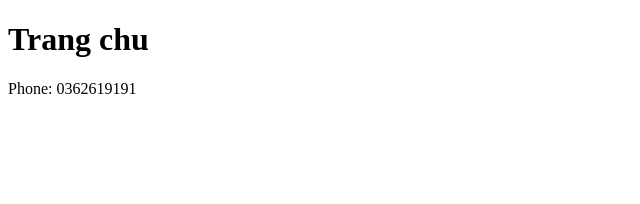
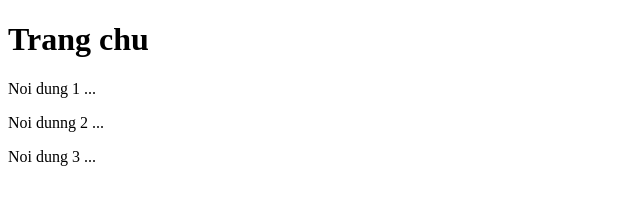
Before and after one commit to vinh204/lebaend, a plain HTML site: page index.html in a window 1280 px wide. Shown: the whole page, without its empty margins (0-640 px from the left). Drawn offline with Linux system fonts and the light colour scheme.

Commit message:
update project

```diff
--- a/index.html
+++ b/index.html
@@ -7,6 +7,8 @@
 </head>
 <body>
   <h1>Trang chu</h1>
-  <p>Phone: 0362619191</p>
+  <p>Noi dung 1 ...</p>
+  <p>Noi dunng 2 ...</p>
+  <p>Noi dung 3 ...</p>
 </body>
 </html>
```
Also changed, not shown: contact.html (added, +11 -0 lines).
